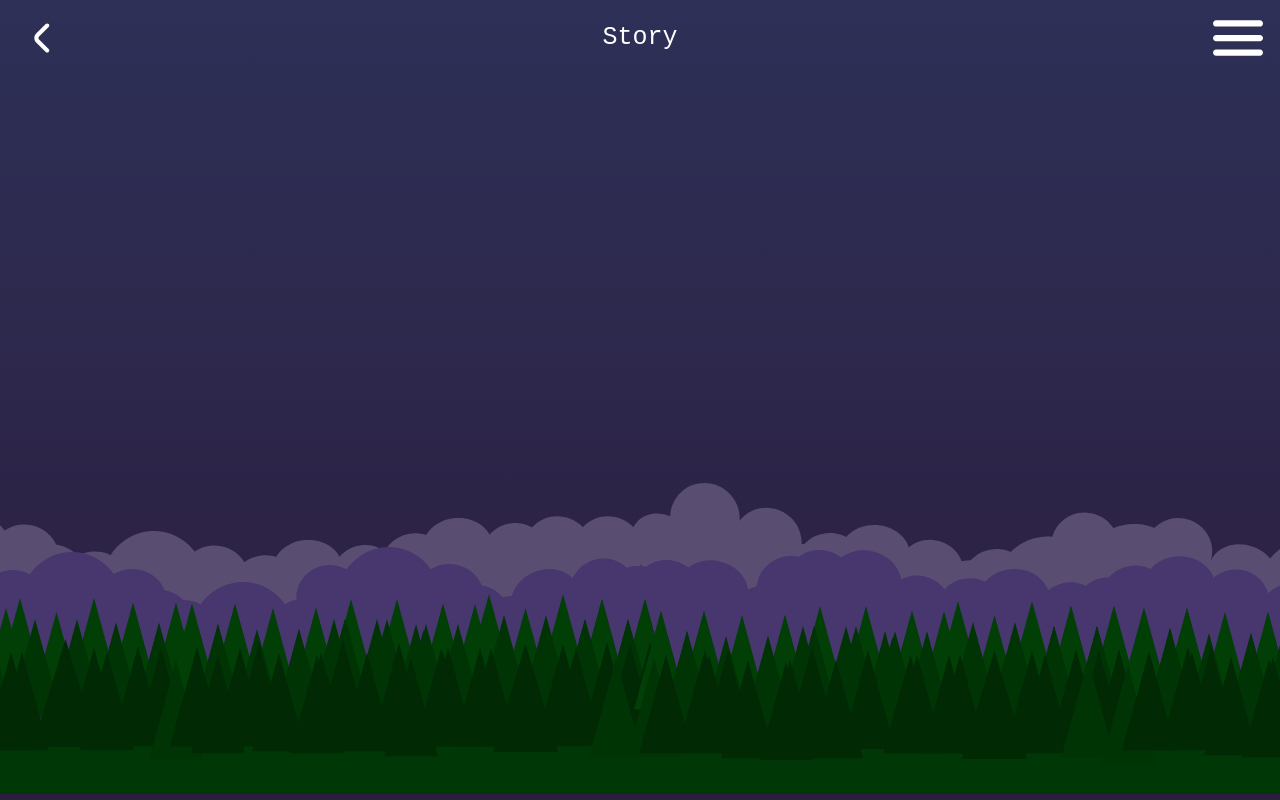
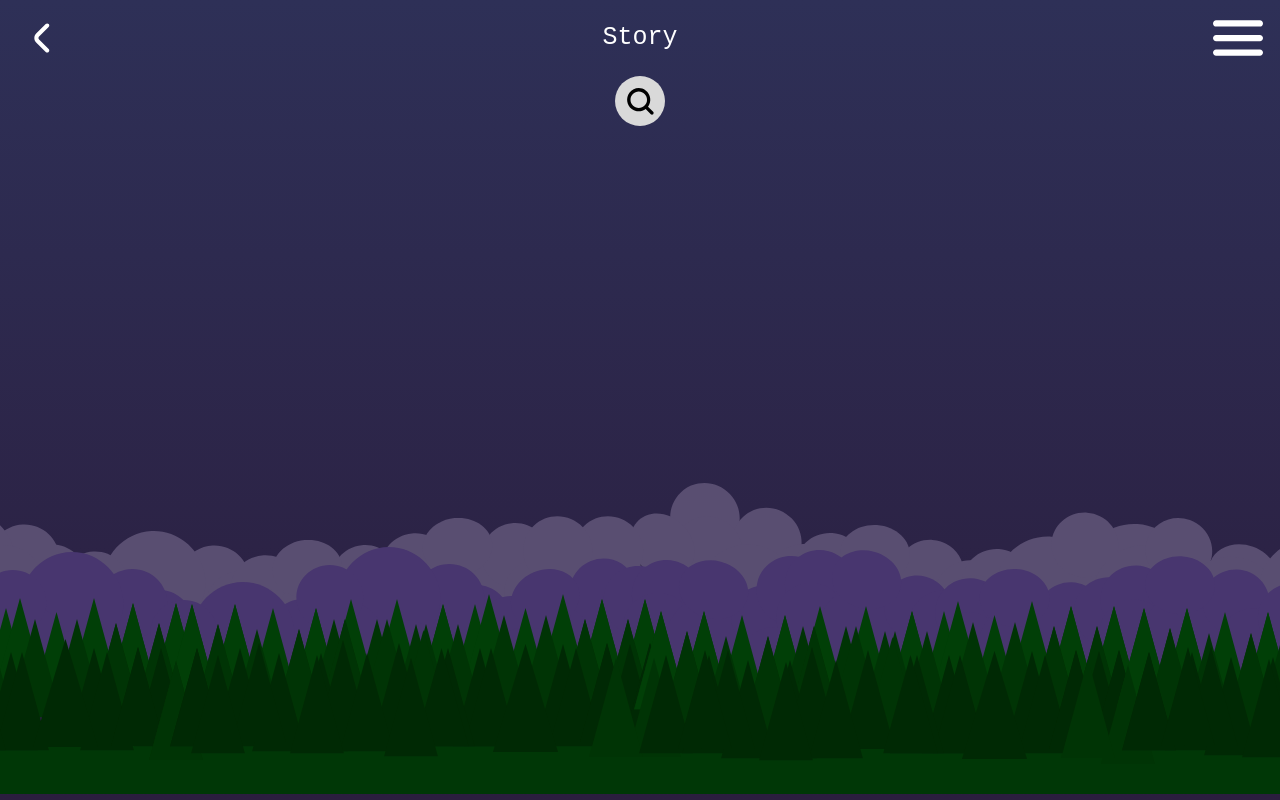
Before and after one commit to Jrendon2449/startales, a React (Vite) app: page /story in a window 1280 px wide. Built offline with nearby package versions, Linux system fonts and the light colour scheme.

Commit message:
cosmetic updates

```diff
--- a/src/App.jsx
+++ b/src/App.jsx
@@ -7,6 +7,7 @@ import Star from './assets/Star.svg'
 import Story from './components/Story';
 import Science from './components/Science';
 import Archive from './components/Archive';
+import Search from './components/Search'; // Import the Search component
 import Background from './assets/background.svg'
 import './App.css'
 
@@ -29,6 +30,7 @@ function App() {
           <Route path="/story" element={<Story />} />
           <Route path="/science" element={<Science />} />
           <Route path="/archive" element={<Archive />} />
+          <Route path="/search" element={<Search />} />
         </Routes>
         <img src={Background} className="background" alt="Background" />
       </div>
--- a/src/components/Nav.jsx
+++ b/src/components/Nav.jsx
@@ -8,7 +8,7 @@ export default function Nav(props) {
         <nav className="nav">
             <button
                 className="nav--button"
-                onClick={() => props.navigate('/')}
+                onClick={() => props.navigate(props.return_path)}
             >
                 <img src={back_button} alt="Back" className="nav--icon"/>
             </button>
--- a/src/components/Science.jsx
+++ b/src/components/Science.jsx
@@ -1,13 +1,19 @@
 import React from 'react';
 import { useNavigate } from 'react-router-dom';
 import Nav from './Nav';
+import SearchButton from './SearchButton';
 
 function Science() {
   const navigate = useNavigate();
 
+  const handleSearchClick = () => {
+    navigate('/search', { state: { previousPage: 'science' } });
+  };
+
   return (
     <div className="page science">
       <Nav title="Science" navigate={navigate} return_path={"/"}/>
+      <SearchButton onClick={handleSearchClick} />
     </div>
   );
 }
--- /dev/null
+++ b/src/components/Search.jsx
@@ -0,0 +1,21 @@
+import React from 'react';
+import { useLocation, useNavigate } from 'react-router-dom';
+import Nav from './Nav';
+
+function Search() {
+  const location = useLocation();
+  const navigate = useNavigate();
+  const previousPage = location.state?.previousPage || '/';
+
+  const handleReturn = () => {
+    navigate(previousPage === 'Science' ? '/science' : '/story');
+  };
+
+  return (
+    <div className="page search">
+      <Nav title="Search" navigate={handleReturn} return_path={previousPage}/>
+    </div>
+  );
+}
+
+export default Search;
--- /dev/null
+++ b/src/components/SearchButton.css
@@ -0,0 +1,19 @@
+.search--button {
+    background-color: transparent;
+    border: none;
+    padding: 10;
+    margin: 0;
+}
+
+.search--icon {
+    width: 50px;
+    height: 50px;
+    background-color: transparent;
+    cursor: pointer;
+    border: none;
+    transition: transform 0.1s, box-shadow 0.1s;
+}
+
+.search--icon:active {
+    transform: scale(0.9);
+}
--- /dev/null
+++ b/src/components/SearchButton.jsx
@@ -0,0 +1,15 @@
+import React from 'react';
+import MagnifyingGlass from '../assets/magnifying_glass.svg';
+import Search from '../assets/search.svg';
+import './SearchButton.css';
+
+export default function SearchButton(props) {
+
+    return (
+        <>
+            <button className="search--button" onClick={props.onClick}>
+                <img src={MagnifyingGlass} alt="Search" className="search--icon"/>
+            </button>
+        </>
+    )
+}
--- a/src/components/Story.jsx
+++ b/src/components/Story.jsx
@@ -1,13 +1,19 @@
 import React from 'react';
 import { useNavigate } from 'react-router-dom';
 import Nav from './Nav';
+import SearchButton from './SearchButton';
 
 function Story() {
   const navigate = useNavigate();
 
+  const handleSearchClick = () => {
+    navigate('/search', { state: { previousPage: 'Story' } });
+  };
+
   return (
     <div className="page story">
-        <Nav title="Story" navigate={navigate} return_path={"/"}/>
+      <Nav title="Story" navigate={navigate} return_path={"/"}/>
+      <SearchButton onClick={handleSearchClick} />
     </div>
   );
 }
```
Also changed, not shown: src/assets/magnifying_glass.svg (added), src/assets/search.svg (added). Lines whose indentation alone changed are shown as unchanged.
